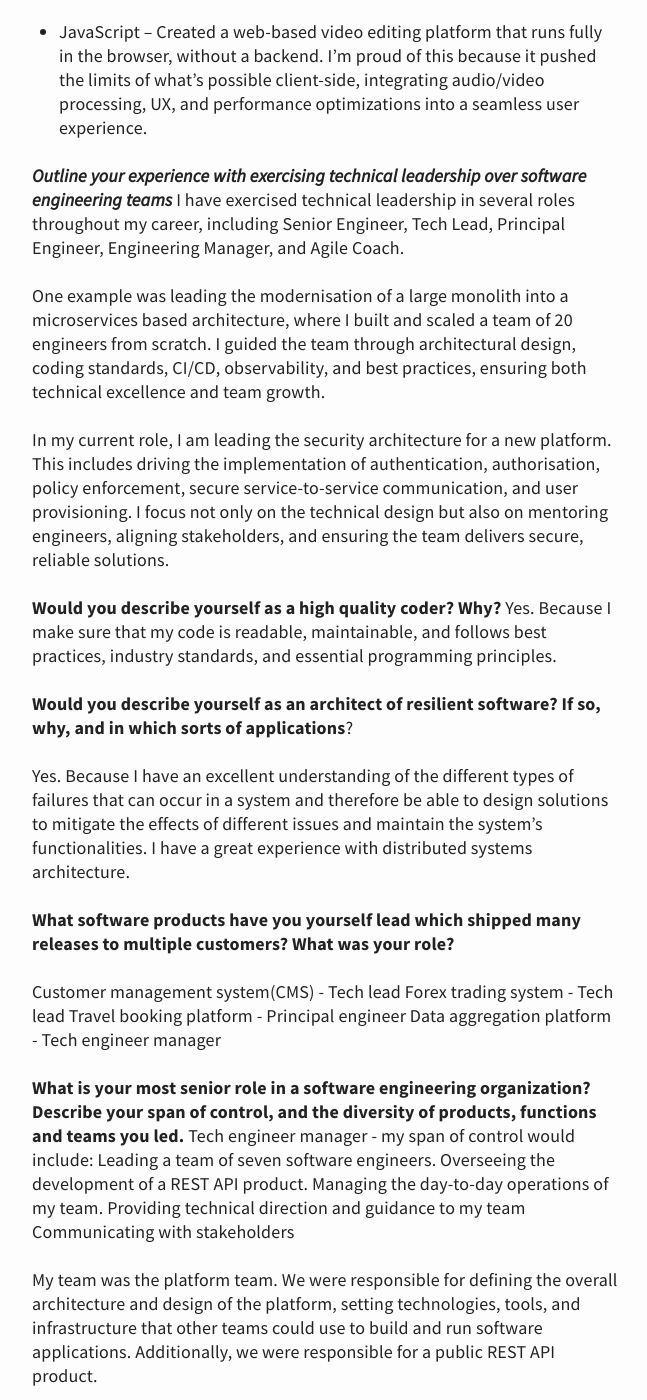
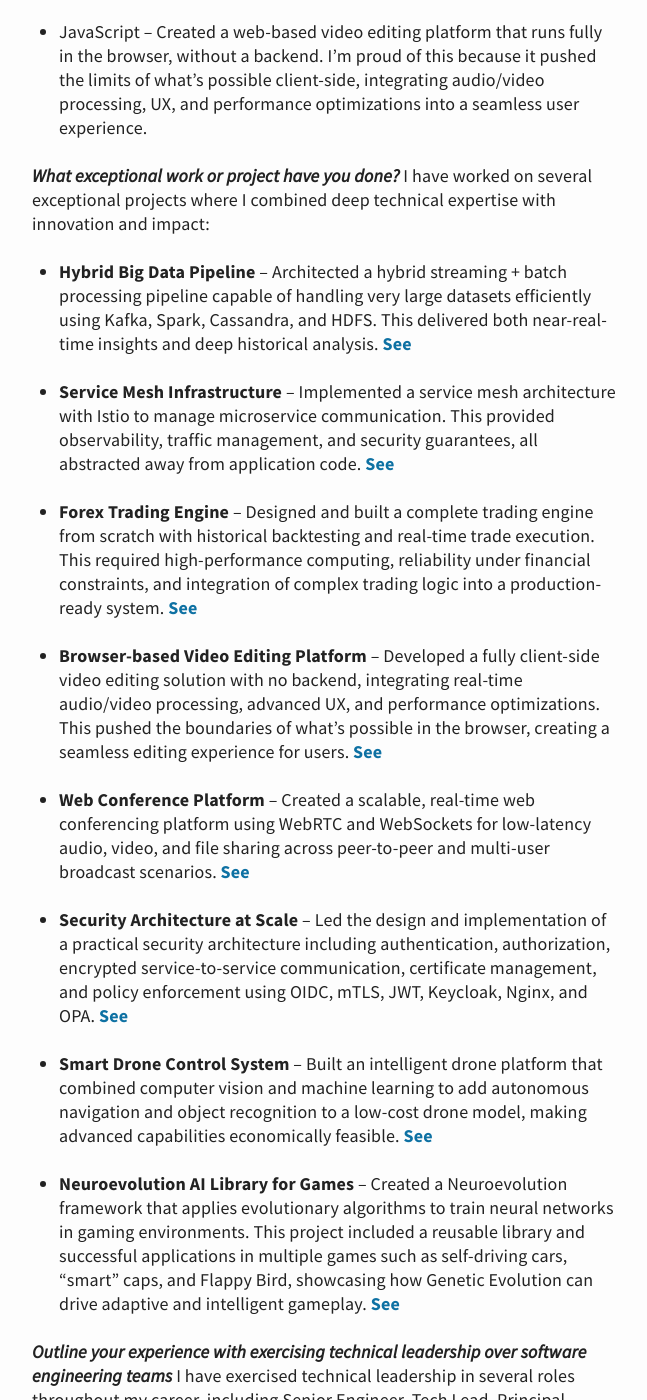
Before and after one commit to apssouza22/blog, a Jekyll site: the page built from _posts/2022-12-17-alex-qa.md, in a window 1280 px wide and 1400 px high, scrolled down 1323 px. Shown: the whole window, without its empty margins (315-962 px from the left). Built offline with Jekyll 4.4.1, drawn with Linux system fonts in a browser that asks for light colours; comment, search, counter and statistics services are not loaded.

Commit message:
Update 2022-12-17-alex-qa.md

```diff
--- a/_posts/2022-12-17-alex-qa.md
+++ b/_posts/2022-12-17-alex-qa.md
@@ -20,6 +20,36 @@ My last great experience was at Deem, where I led the modernization of a monolit
 - Python – Developed trading strategies leveraging both technical and fundamental analysis. This work taught me how to transform financial theory into practical, data-driven algorithms and reinforced my skills in scientific computing with libraries like NumPy and Pandas.
 
 - JavaScript – Created a web-based video editing platform that runs fully in the browser, without a backend. I’m proud of this because it pushed the limits of what’s possible client-side, integrating audio/video processing, UX, and performance optimizations into a seamless user experience.
+
+
+
+***What exceptional work or project have you done?***
+I have worked on several exceptional projects where I combined deep technical expertise with innovation and impact:
+
+- **Hybrid Big Data Pipeline** – Architected a hybrid streaming + batch processing pipeline capable of handling very large datasets efficiently using Kafka, Spark, Cassandra, and HDFS. This delivered both near-real-time insights and deep historical analysis.
+[See](https://github.com/apssouza22/big-data-pipeline-lambda-arch)
+
+- **Service Mesh Infrastructure** – Implemented a service mesh architecture with Istio to manage microservice communication. This provided observability, traffic management, and security guarantees, all abstracted away from application code.
+[See](https://github.com/apssouza22/service-mesh-istio/tree/master)
+
+- **Forex Trading Engine** – Designed and built a complete trading engine from scratch with historical backtesting and real-time trade execution. This required high-performance computing, reliability under financial constraints, and integration of complex trading logic into a production-ready system.
+[See](https://github.com/apssouza22/trading-system)
+
+- **Browser-based Video Editing Platform** – Developed a fully client-side video editing solution with no backend, integrating real-time audio/video processing, advanced UX, and performance optimizations. This pushed the boundaries of what’s possible in the browser, creating a seamless editing experience for users.
+[See](https://github.com/apssouza22/web-video-edit)
+
+- **Web Conference Platform** – Created a scalable, real-time web conferencing platform using WebRTC and WebSockets for low-latency audio, video, and file sharing across peer-to-peer and multi-user broadcast scenarios.
+[See](https://github.com/apssouza22/video-chat-rtc)
+
+- **Security Architecture at Scale** – Led the design and implementation of a practical security architecture including authentication, authorization, encrypted service-to-service communication, certificate management, and policy enforcement using OIDC, mTLS, JWT, Keycloak, Nginx, and OPA.
+[See](https://github.com/apssouza22/security-architecture)
+
+- **Smart Drone Control System** – Built an intelligent drone platform that combined computer vision and machine learning to add autonomous navigation and object recognition to a low-cost drone model, making advanced capabilities economically feasible.
+[See](https://github.com/apssouza22/smart-drone)
+
+- **Neuroevolution AI Library for Games** – Created a Neuroevolution framework that applies evolutionary algorithms to train neural networks in gaming environments. This project included a reusable library and successful applications in multiple games such as self-driving cars, “smart” caps, and Flappy Bird, showcasing how Genetic Evolution can drive adaptive and intelligent gameplay. [See](https://github.com/apssouza22/neuroevolution)
+
+
 
 ***Outline your experience with exercising technical leadership over software engineering teams***
 I have exercised technical leadership in several roles throughout my career, including Senior Engineer, Tech Lead, Principal Engineer, Engineering Manager, and Agile Coach.
```
